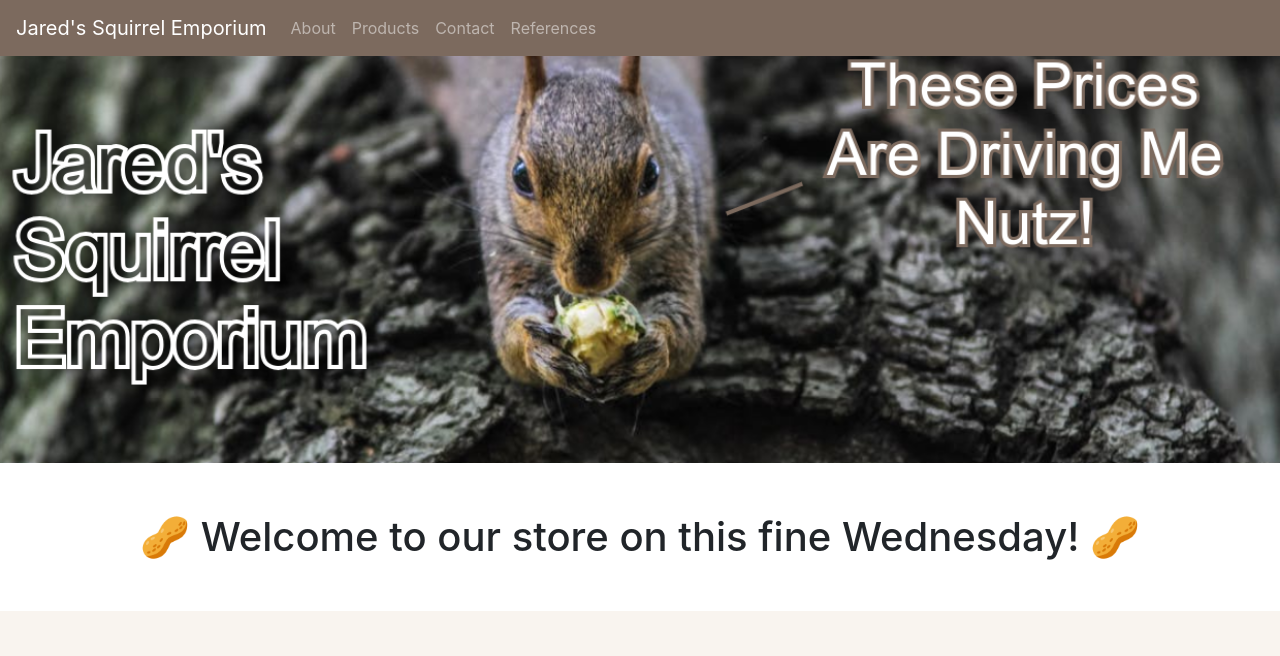
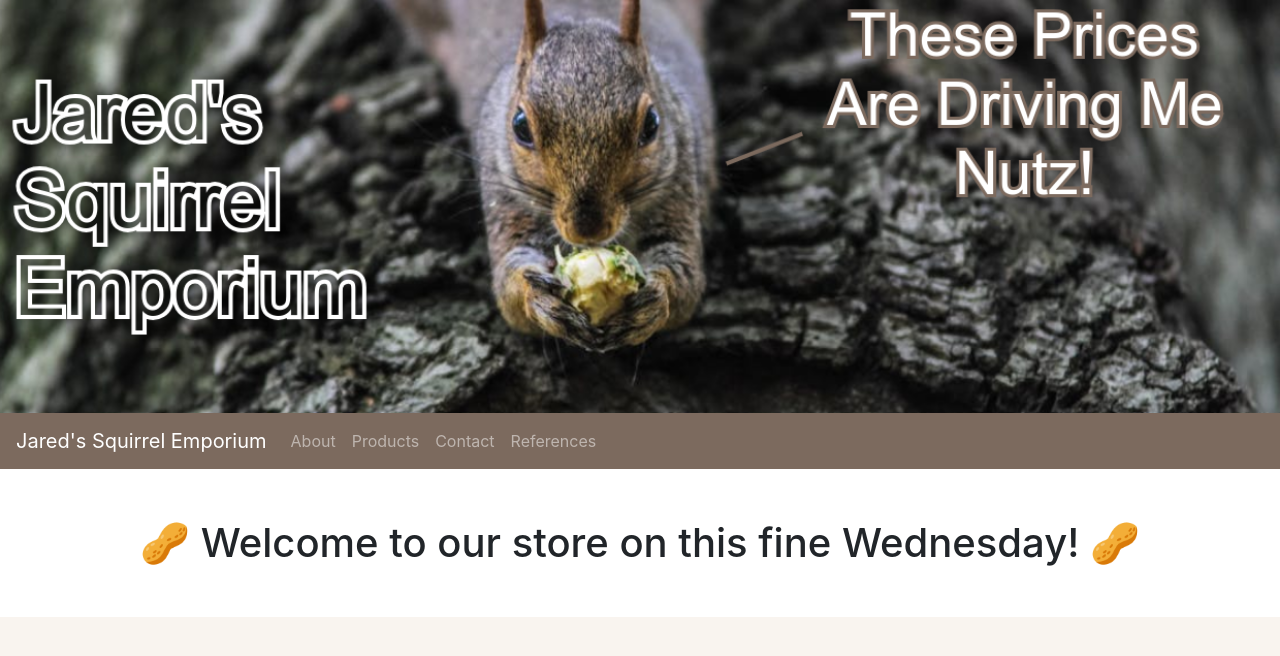
Before and after one commit to Faseeh-Naqvi/Jared-Squirrel-Emporium, a plain HTML site: page index.html in a window 1280 px wide. Shown: the top 656 px of the page. Drawn offline with nearby package versions, Linux system fonts and the light colour scheme.

Commit message:
changed order of banner and navbar

```diff
--- a/css/style.css
+++ b/css/style.css
@@ -6,7 +6,7 @@
 }
 #banner{
     width: 100%;
-    margin-top: 50px;
+
 }
 #dynamic-message{
     margin-top: 50px;
--- a/index.html
+++ b/index.html
@@ -14,7 +14,7 @@
     <header>
         <a name="top"></a>
         <img id="banner" src="./img/Squirrel_Banner.png" title="banner" alt="Jared's Squirrel Emporium">
-        <nav class="navbar navbar-expand-lg navbar-dark fixed-top">
+        <nav class="navbar navbar-expand-lg navbar-dark ">
             <a class="navbar-brand" href="#top">Jared's Squirrel Emporium</a>
             <button class="navbar-toggler" type="button" data-bs-toggle="collapse" data-bs-target="#navbarNav" aria-controls="navbarNav" aria-expanded="false" aria-label="Toggle navigation">
               <span class="navbar-toggler-icon"></span>
```
